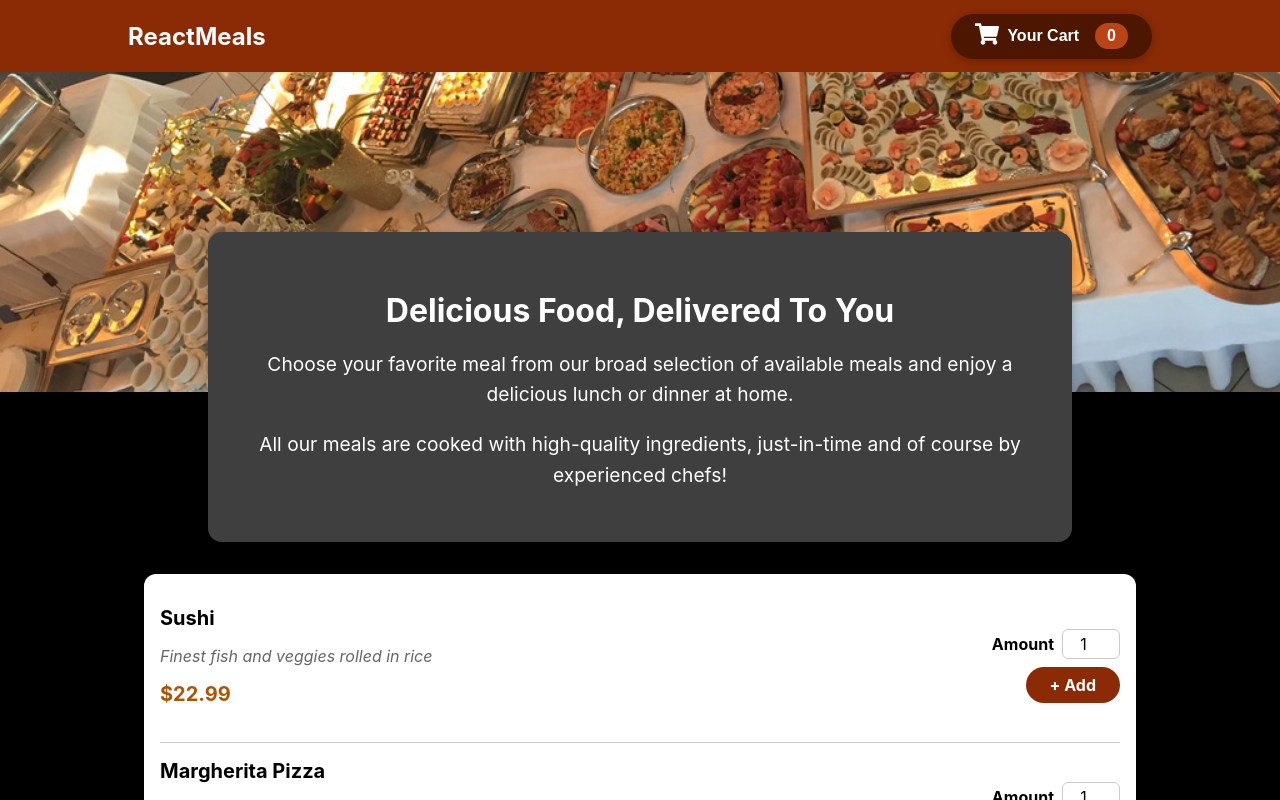
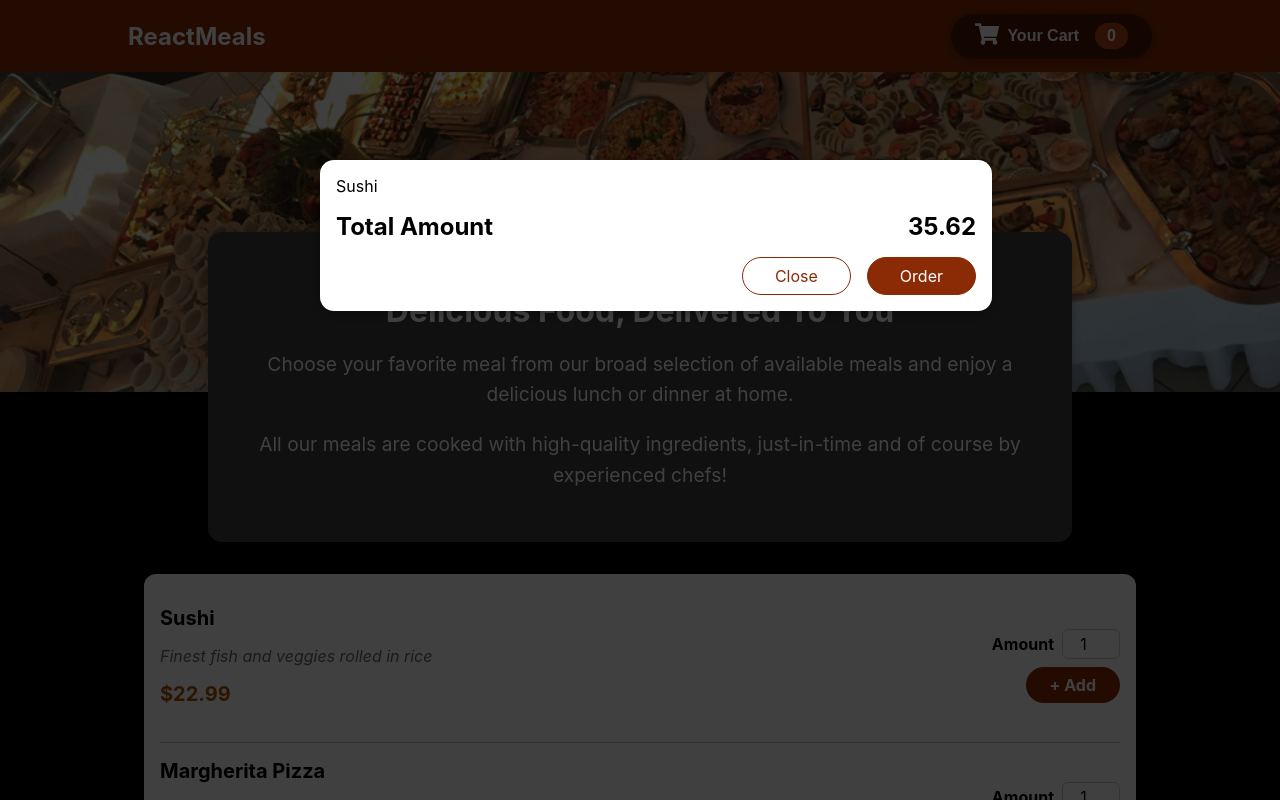
Before and after one commit to vaidehi2401/Restaurant_Website, a React (Create React App) app: page / in a window 1280 px wide. Shown: the top 800 px of the page. Built offline with nearby package versions, Linux system fonts and the light colour scheme.

Commit message:
Added Cart

```diff
--- a/public/index.html
+++ b/public/index.html
@@ -28,6 +28,7 @@
   </head>
   <body>
     <noscript>You need to enable JavaScript to run this app.</noscript>
+    <div id ="overlays"></div>
     <div id="root"></div>
     <!--
       This HTML file is a template.
--- a/src/App.js
+++ b/src/App.js
@@ -1,11 +1,13 @@
 import logo from './logo.svg';
 import './App.css';
+import Cart from './Cart/Cart';
 import Header from "./Layout/Header";
 import RestaurantSummary from './Meals/RestaurantSummary';
 import Meals from './Meals/Meals';
 function App() {
   return (
     <div className='main-div'>
+      <Cart/>
       <Header/>
      <main>
       <Meals/>
--- /dev/null
+++ b/src/Cart/Cart.css
@@ -0,0 +1,44 @@
+.cart-items {
+  list-style: none;
+  margin: 0;
+  padding: 0;
+}
+
+.total {
+  display: flex;
+  justify-content: space-between;
+  align-items: center;
+  font-weight: bold;
+  font-size: 1.5rem;
+  margin: 1rem 0;
+}
+
+.actions {
+  text-align: right;
+}
+
+.actions button {
+  font: inherit;
+  cursor: pointer;
+  background-color: transparent;
+  border: 1px solid #8a2b06;
+  padding: 0.5rem 2rem;
+  border-radius: 25px;
+  margin-left: 1rem;
+}
+
+.actions button:hover,
+.actions button:active {
+  background-color: #5a1a01;
+  border-color: #5a1a01;
+  color: white;
+}
+
+.actions .button--alt {
+  color: #8a2b06;
+}
+
+.actions .button {
+  background-color: #8a2b06;
+  color: white;
+}
--- /dev/null
+++ b/src/Cart/Cart.js
@@ -0,0 +1,29 @@
+import Modal from '../UI/Modal';
+import "./Cart.css"
+const Cart = (props) => {
+  const cartItems = (
+    <ul className='cart-items'>
+      {[{ id: 'c1', name: 'Sushi', amount: 2, price: 12.99 }].map((item) => (
+        <li>{item.name}</li>
+      ))}
+    </ul>
+  );
+
+  return (
+    <Modal onClose={props.onClose}>
+      {cartItems}
+      <div className='total'>
+        <span>Total Amount</span>
+        <span>35.62</span>
+      </div>
+      <div className='actions'>
+        <button className='button--alt' onClick={props.onClose}>
+          Close
+        </button>
+        <button className='button'>Order</button>
+      </div>
+    </Modal>
+  );
+};
+
+export default Cart;
--- a/src/Meals/MealItem/MealItem.css
+++ b/src/Meals/MealItem/MealItem.css
@@ -17,9 +17,9 @@
 .meal-item {
   border-bottom: 1px solid #ccc;
   padding: 1rem 0;
-  display: flex;
+         display: flex;
   justify-content: space-between; /* space between left and right */
-  align-items: center;            /* vertically align */
+  align-items: center;
 }
 
 .meal-item:last-of-type {
--- /dev/null
+++ b/src/UI/Modal.css
@@ -0,0 +1,40 @@
+.backdrop {
+  position: fixed;
+  top: 0;
+  left: 0;
+  width: 100%;
+  height: 100vh;
+  z-index: 20;
+  background-color: rgba(0, 0, 0, 0.75);
+}
+
+.modal {
+  position: fixed;
+  top: 20vh;
+  left: 5%;
+  width: 90%;
+  background-color: white;
+  padding: 1rem;
+  border-radius: 14px;
+  box-shadow: 0 2px 8px rgba(0, 0, 0, 0.25);
+  z-index: 30;
+  animation: slide-down 300ms ease-out forwards;
+}
+
+@media (min-width: 768px) {
+  .modal {
+    width: 40rem;
+    left: calc(50% - 20rem);
+  }
+}
+
+@keyframes slide-down {
+  from {
+    opacity: 0;
+    transform: translateY(-3rem);
+  }
+  to {
+    opacity: 1;
+    transform: translateY(0);
+  }
+}
--- /dev/null
+++ b/src/UI/Modal.js
@@ -0,0 +1,23 @@
+import { Fragment } from "react/jsx-runtime";
+import ReactDOM from 'react-dom';
+import "./Modal.css";
+const Backdrop =(props)=>{
+    return <div className="backdrop" onClick={props.onClose}/>
+}
+const ModalOverlay=(props)=>{
+    return(
+        <div className="modal">
+            <div className="content">{props.children}</div>
+        </div>
+    )
+}
+const portalElement = document.getElementById('overlays');
+const Modal=(props)=>{
+    return(
+        <Fragment>
+            {ReactDOM.createPortal(<Backdrop onClose={props.onClose}/>, portalElement)}
+            {ReactDOM.createPortal(<ModalOverlay>{props.children}</ModalOverlay>, portalElement)}
+        </Fragment>
+    )
+}
+export default Modal;
```
